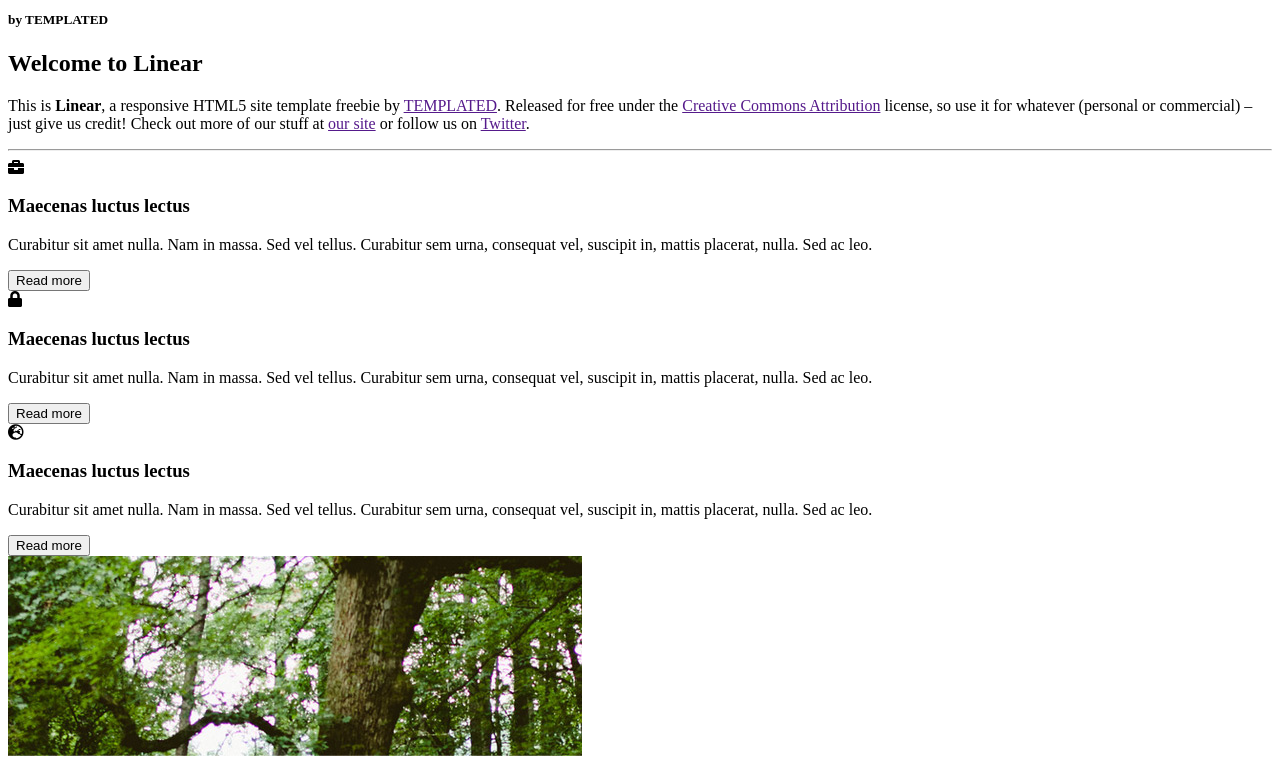
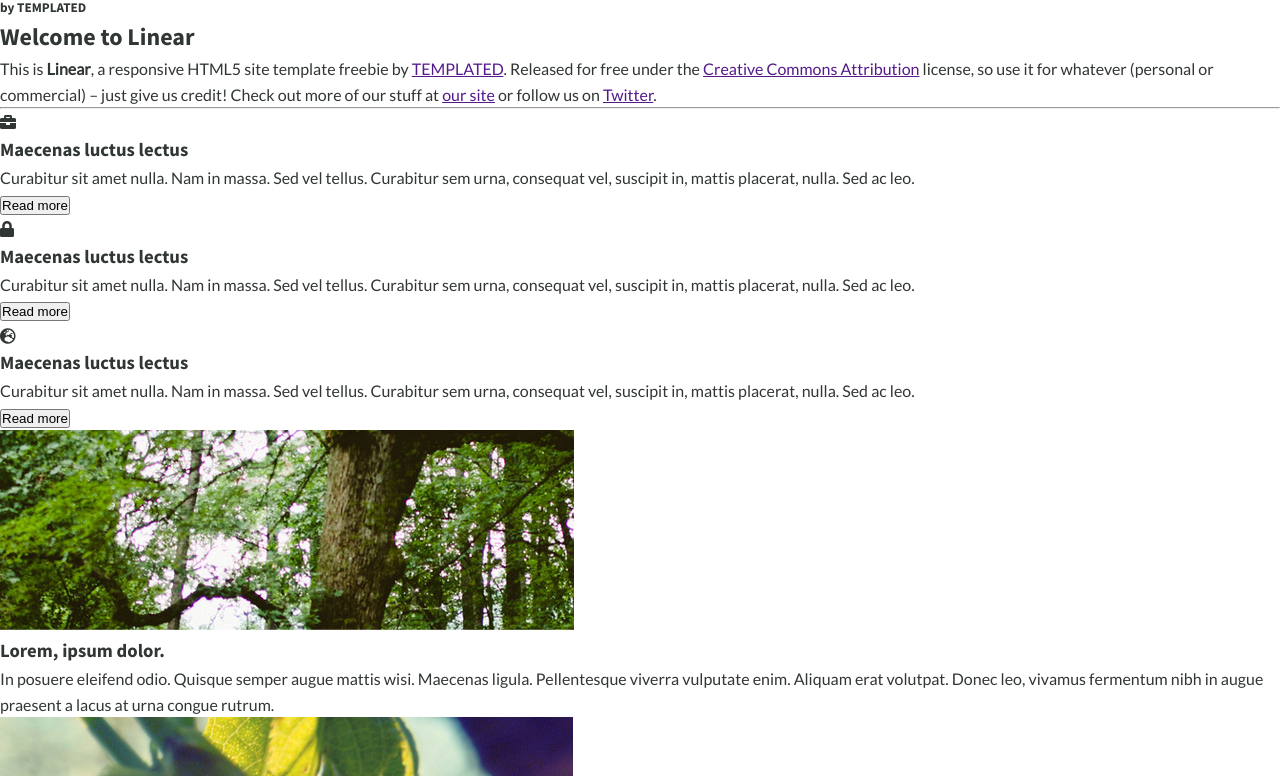
Before and after one commit to milivojevicentijevic/30-dana-mart-2021, a plain HTML site: page Linear/index.html in a window 1280 px wide. Shown: the part 157-933 px from the top of the page. Drawn offline with nearby package versions, Linux system fonts and the light colour scheme; files that its build step writes are made by us from their sources.

Commit message:
basic styles

```diff
--- a/freelancer/style.scss
+++ b/freelancer/style.scss
@@ -8,3 +8,20 @@ $text: 'Lato', sans-serif;
 $transition: .3s ease;
 $font: 16px;
 $white: #fff;
+/*********************
+basic styles
+*********************/
+* {
+    margin: 0;
+    padding: 0;
+    box-sizing: border-box;
+}
+body {
+    font-family: $text;
+    font-size: $font;
+    color: $gray;
+    line-height: 1.6;
+}
+h1, h2, h3, h4, h5, h6 {
+    font-family: $headings;
+}
```
Also changed, not shown: freelancer/style.css, 1 other file.
